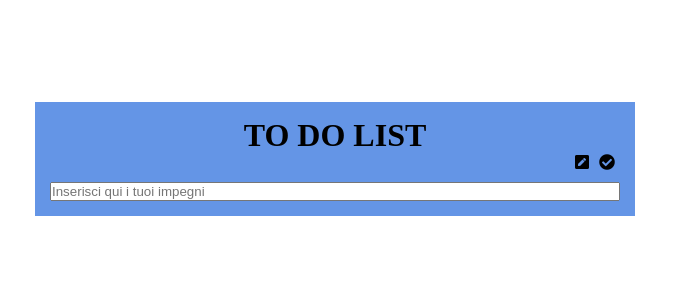
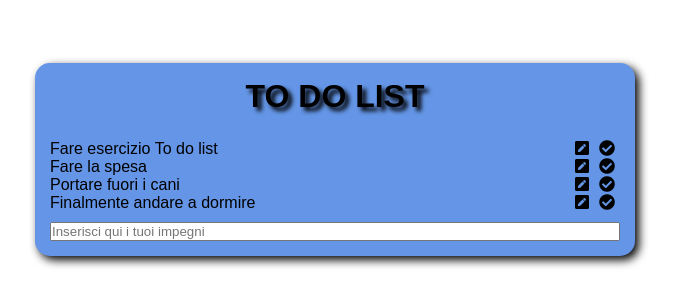
Before and after one commit to Andrea-Gori/vue-todolist, a plain HTML site: page index.html in a window 1280 px wide. Shown: the part 241-546 px from the top of the page, without its empty margins (305-982 px from the left). Drawn offline with nearby package versions, Linux system fonts and the light colour scheme.

Commit message:
completo

```diff
--- a/index.html
+++ b/index.html
@@ -13,13 +13,31 @@
       <div class="container">
         <h1>TO DO LIST</h1>
         <ul class="toDos">
-          <li>
-            <span class="title"></span>
-            <span class="controls check"><i class="fas fa-check-circle"></i></span>
-            <span class="controls edit"><i class="fas fa-pen-square"></i></span>
+          <li v-for="(todo, i) in todosComputed">
+            <span class="title" :class="(todo.status == 'done') ? 'barrato' : '' ">
+              {{ todo.title }}
+            </span>
+            <span
+              v-if="todo.status != 'done'"
+              class="controls check"
+              @click="check(todo)">
+              <i class="fas fa-check-circle"></i>
+            </span>
+
+            <span v-if="todo.status != 'done'" class="controls edit"><i class="fas fa-pen-square"></i></span>
+            <span
+              v-if="todo.status == 'done'"
+              class="controls delete"
+              @click="remove">
+              <i class="fas fa-trash"></i>
+            </span>
           </li>
         </ul>
-        <input class="insert" type="text" placeholder="Inserisci qui i tuoi impegni">
+        <input v-model="inputTxt"
+          class="insert"
+          type="text"
+          placeholder="Inserisci qui i tuoi impegni"
+          @keyup.enter="add">
 
 
       </div>
--- a/master.css
+++ b/master.css
@@ -2,7 +2,7 @@
   margin: 0;
   padding: 0;
   box-sizing: border-box;
-
+  font-family: sans-serif;
 }
 
 #root {
@@ -18,10 +18,14 @@
   background-color: #6495e6;
   width: 600px;
   padding: 15px;
+  border-radius: 15px;
+  box-shadow: 4px 4px 10px #000;
 }
 
 h1 {
   text-align: center;
+  margin-bottom: 25px;
+  filter: drop-shadow(4px 4px 2px #000) ;
 }
 
 ul.toDos {
--- a/mian.js
+++ b/mian.js
@@ -0,0 +1,54 @@
+var app = new Vue({
+  el: '#root',
+  data: {
+    inputTxt:'',
+    todos: [
+      {
+        title:'Fare esercizio To do list',
+        status:'todo',
+      },
+      {
+        title:'Fare la spesa',
+        status:'todo',
+      },
+      {
+        title:'Portare fuori i cani',
+        status:'todo',
+      },
+      {
+        title:'Finalmente andare a dormire',
+        status:'todo',
+      },
+    ]
+  },
+  computed: {
+    todosComputed: function () {
+      let todosDone = this.todos.filter((todo) => todo.status == 'done')
+      let todosTodo = this.todos.filter((todo) => todo.status == 'todo')
+
+
+      return [...todosTodo, ...todosDone]
+    }
+  },
+  methods:{
+    add: function () {
+      if (this.inputTxt != '') {
+        let obj = {
+          title: this.inputTxt,
+          status: 'todo'
+        }
+        this.todos.push(obj);
+        this.inputTxt= ''
+      }
+    },
+    check: function (todo) {
+
+      let index = this.todos.indexOf(todo);
+      this.todos[index].status = 'done';
+    },
+    remove: function (todo) {
+      let index = this.todos.indexOf(todo)
+      this.todos.splice(index, 1)
+    }
+  },
+})
```
